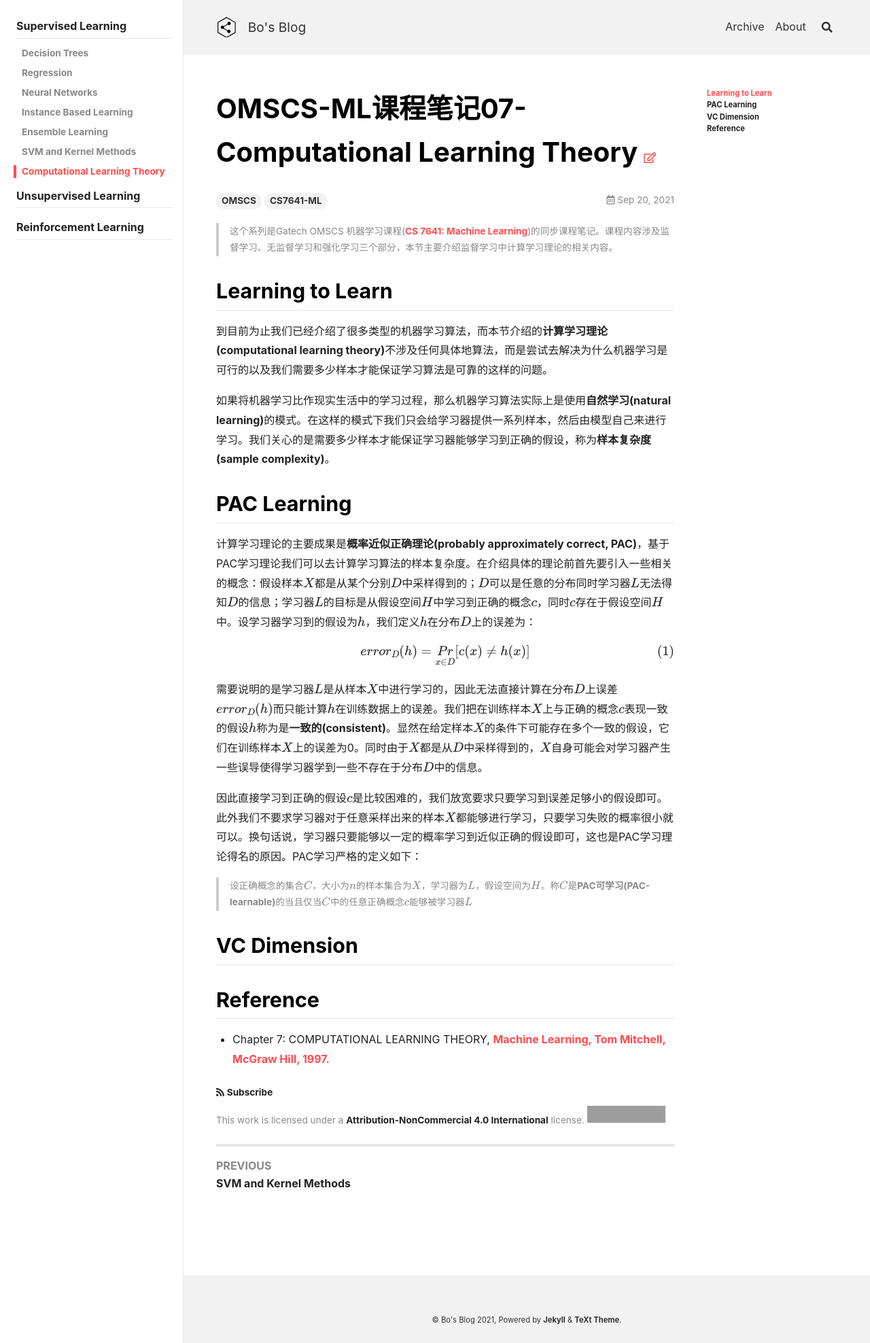
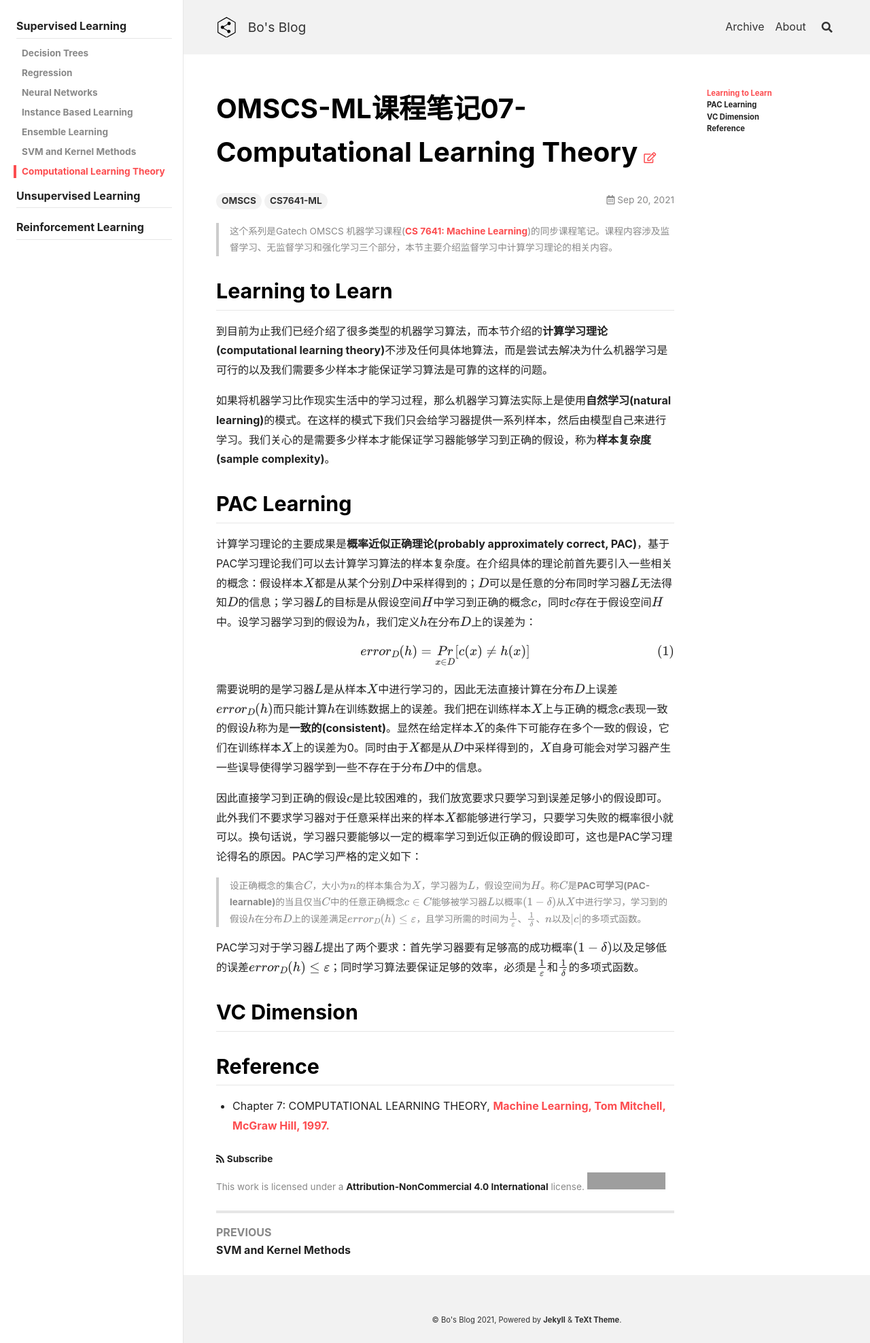
Before and after one commit to peng00bo00/peng00bo00_previous_blog, a Jekyll site: the page built from _posts/2021-09-20-OMSCS-ML-NOTES-07.md, in a window 1280 px wide. Shown: the whole page at 68% size. Built offline with Jekyll 4.4.1, drawn with Linux system fonts in a browser that asks for light colours; nearby versions of some CDN libraries; formulas are drawn with MathJax 3; grey boxes are pictures that could not be loaded.

Commit message:
Update 2021-09-20-OMSCS-ML-NOTES-07.md

```diff
--- a/_posts/2021-09-20-OMSCS-ML-NOTES-07.md
+++ b/_posts/2021-09-20-OMSCS-ML-NOTES-07.md
@@ -30,7 +30,9 @@ $$
 
 因此直接学习到正确的假设$c$是比较困难的，我们放宽要求只要学习到误差足够小的假设即可。此外我们不要求学习器对于任意采样出来的样本$X$都能够进行学习，只要学习失败的概率很小就可以。换句话说，学习器只要能够以一定的概率学习到近似正确的假设即可，这也是PAC学习理论得名的原因。PAC学习严格的定义如下：
 
-> 设正确概念的集合$C$，大小为$n$的样本集合为$X$，学习器为$L$，假设空间为$H$。称$C$是**PAC可学习(PAC-learnable)**的当且仅当$C$中的任意正确概念$c$能够被学习器$L$
+> 设正确概念的集合$C$，大小为$n$的样本集合为$X$，学习器为$L$，假设空间为$H$。称$C$是**PAC可学习(PAC-learnable)**的当且仅当$C$中的任意正确概念$c \in C$能够被学习器$L$以概率$(1-\delta)$从$X$中进行学习，学习到的假设$h$在分布$D$上的误差满足$error_D(h) \leq \varepsilon$，且学习所需的时间为$\frac{1}{\varepsilon}$、$\frac{1}{\delta}$、$n$以及$\vert c \vert$的多项式函数。
+
+PAC学习对于学习器$L$提出了两个要求：首先学习器要有足够高的成功概率$(1-\delta)$以及足够低的误差$error_D(h) \leq \varepsilon$；同时学习算法要保证足够的效率，必须是$\frac{1}{\varepsilon}$和$\frac{1}{\delta}$的多项式函数。
 
 ## VC Dimension
 
```
